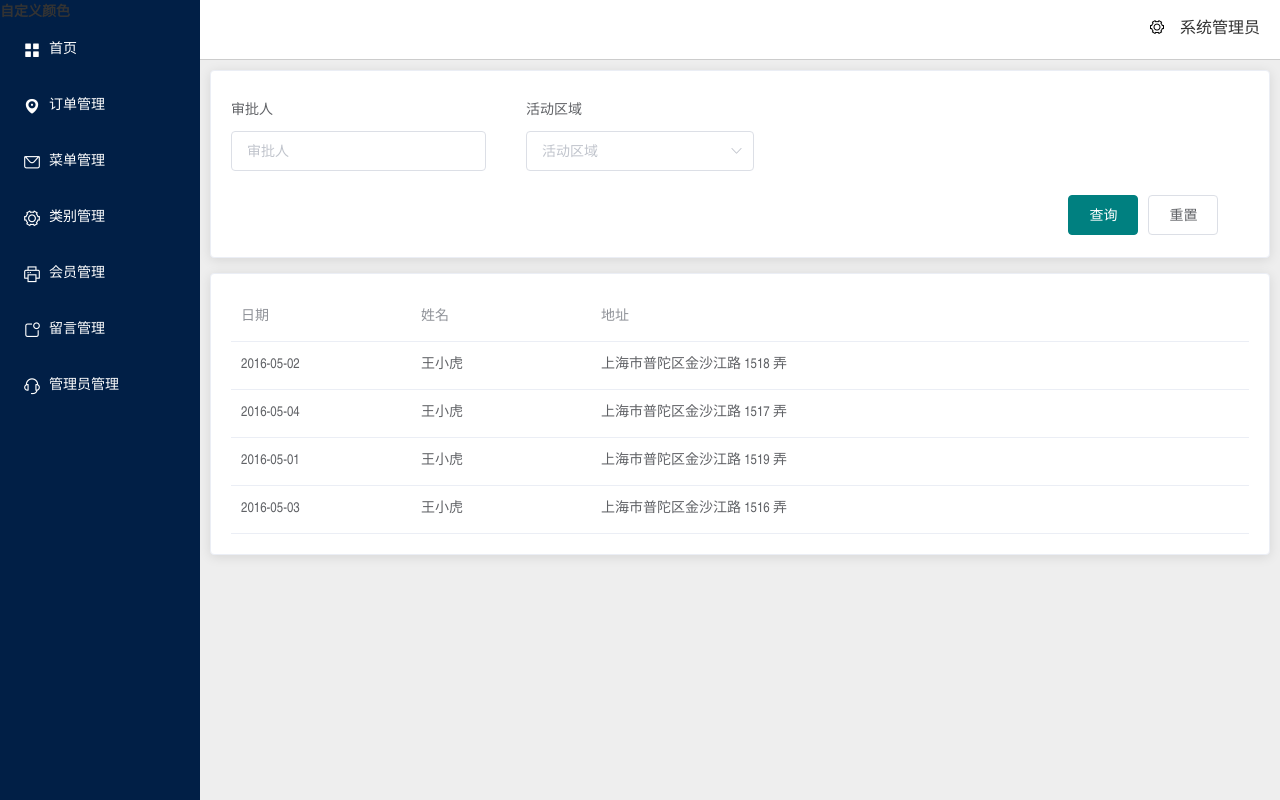
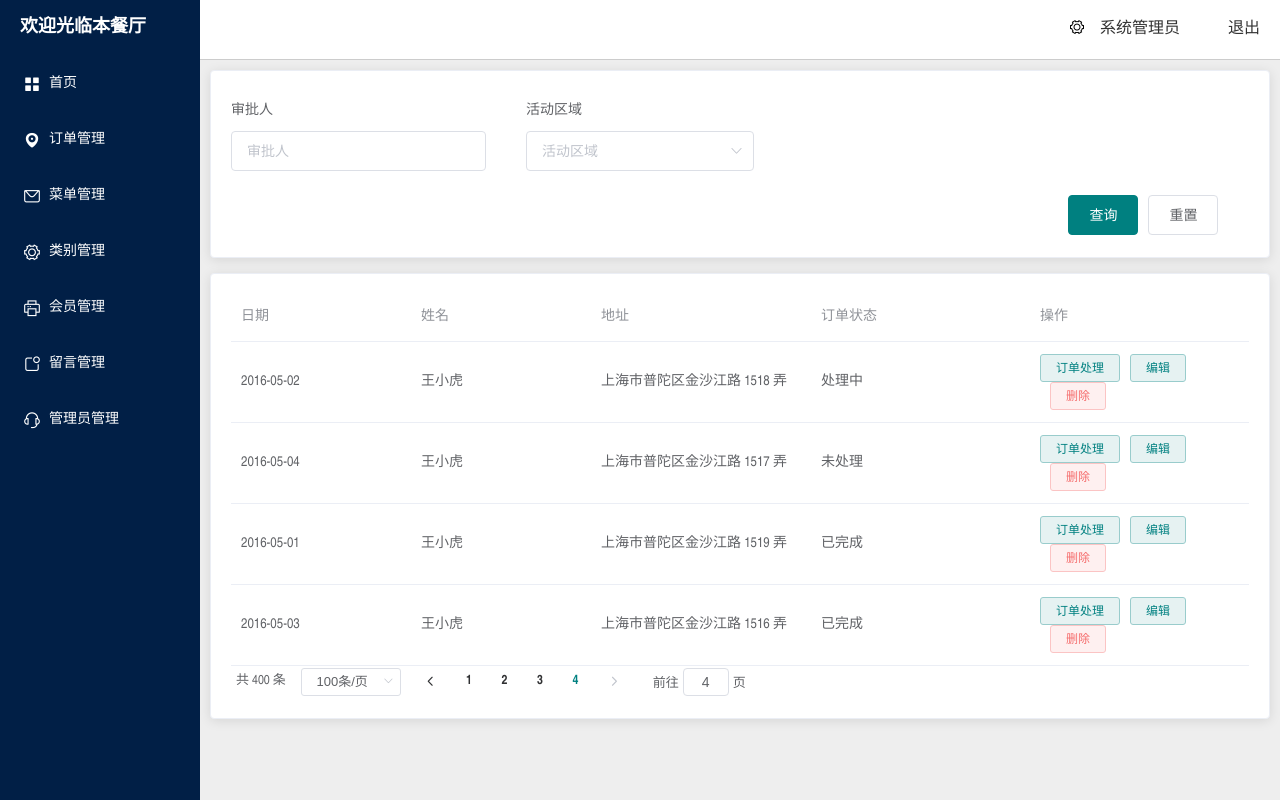
Before and after one commit to lyq20/project, a Vue app: page /orderList in a window 1280 px wide. Built offline with nearby package versions, Linux system fonts and the light colour scheme.

Commit message:
'订单弹框'

```diff
--- a/src/router.js
+++ b/src/router.js
@@ -8,12 +8,13 @@ export default new Router({
   base: process.env.BASE_URL,
   routes: [
     {
-      path: '/login',
+      path: '/Login',
       name: 'Login',
       component: () => import('./views/login.vue')
     },
     {
       path: '/',
+      redirect: 'home',
       name: 'Layout',
       component: () => import('./views/layout.vue'),
       children: [
--- a/src/views/Home/home.vue
+++ b/src/views/Home/home.vue
@@ -1,3 +1,17 @@
 <template>
-  <div>欢迎来到网上订餐管理系统</div>
+  <div>
+    <h1>欢迎来到网上订餐管理系统</h1>
+  </div>
 </template>
+<style lang="scss" scoped>
+div > h1 {
+  font-size: 40px;
+  width: 100%;
+  height: 100px;
+  color: #a5ccf4;
+  text-align: center;
+  line-height: 100px;
+  font-weight: 900;
+  margin-top: 30px;
+}
+</style>
--- a/src/views/layout.vue
+++ b/src/views/layout.vue
@@ -2,17 +2,18 @@
   <el-container style="height: 100%;">
     <el-aside width="200px" height="100%" style="background-color: #011f46">
       <el-col :span="24">
-        <h3>自定义颜色</h3>
+        <h3>欢迎光临本餐厅</h3>
         <el-menu
           router
           :default-active="$router.path"
           class="el-menu-vertical-demo"
           background-color="#011f46"
+          :unique-opened="true"
           text-color="#fff"
           active-text-color="#ffd04b"
         >
-        <!-- @open="handleOpen"
-          @close="handleClose" -->
+          <!-- @open="handleOpen"
+          @close="handleClose"-->
           <el-menu-item index="/home">
             <i class="el-icon-menu"></i>
             <span slot="title">首页</span>
@@ -50,10 +51,11 @@
           <i class="el-icon-setting" style="margin-right: 15px"></i>
           <el-dropdown-menu slot="dropdown">
             <el-dropdown-item>查看个人信息</el-dropdown-item>
-            <el-dropdown-item>退出账户</el-dropdown-item>
+            <el-dropdown-item @click="loginOut()">退出账户</el-dropdown-item>
           </el-dropdown-menu>
         </el-dropdown>
         <span>系统管理员</span>
+        <span>退出</span>
       </el-header>
       <el-main>
         <router-view/>
@@ -63,13 +65,27 @@
 </template>
 <script>
 export default {
-  name: "Home"
+  name: "Home",
+  methods: {
+    loginOut() {
+      this.$router.push({
+        path: "/login"
+      });
+    }
+  }
 };
 </script>
 <style lang="scss" scoped>
 #about {
   width: 100%;
   height: 100%;
+}
+h3 {
+  color: #fff;
+  height: 56px;
+  font-size: 18px;
+  padding: 0 20px;
+  line-height: 56px;
 }
 .el-header {
   background-color: #fff;
@@ -78,6 +94,15 @@ export default {
   i {
     font-size: 16px;
     color: #000 !important;
+  }
+  span {
+    display: inline-block;
+    text-align: right;
+    width: 80px;
+    cursor: pointer;
+  }
+  span:hover {
+    color: #a5ccf4;
   }
 }
 /deep/ .el-menu {
--- a/src/views/orderList/orderList.vue
+++ b/src/views/orderList/orderList.vue
@@ -7,8 +7,84 @@
         <el-table-column prop="date" label="日期" width="180"></el-table-column>
         <el-table-column prop="name" label="姓名" width="180"></el-table-column>
         <el-table-column prop="address" label="地址"></el-table-column>
+        <el-table-column prop="status" label="订单状态"></el-table-column>
+        <el-table-column label="操作">
+          <template slot-scope="scope">
+            <el-button size="mini" type="primary" plain @click="orderProcess(scope.row.id)">订单处理</el-button>
+            <el-button
+              size="mini"
+              type="primary"
+              plain
+              @click="handleEdit(scope.$index, scope.row)"
+            >编辑</el-button>
+            <el-button
+              size="mini"
+              type="danger"
+              plain
+              @click="handleDelete(scope.$index, scope.row)"
+            >删除</el-button>
+          </template>
+        </el-table-column>
       </el-table>
+      <div class="block" text-align="right">
+        <el-pagination
+          @size-change="handleSizeChange"
+          @current-change="handleCurrentChange"
+          :current-page="currentPage4"
+          :page-sizes="[100, 200, 300, 400]"
+          :page-size="100"
+          layout="total, sizes, prev, pager, next, jumper"
+          :total="400"
+        ></el-pagination>
+      </div>
     </el-card>
+    <el-dialog title="订单处理" :visible.sync="dialogOrderProce" width="35%">
+      <el-form :model="dialogFormData">
+        <el-form-item label="客户姓名" label-width="80px">
+          <el-input v-model="dialogFormData.name" autocomplete="off"></el-input>
+        </el-form-item>
+        <el-form-item label="订单类型" label-width="80px">
+          <el-input v-model="dialogFormData.style" autocomplete="off"></el-input>
+        </el-form-item>
+        <el-form-item label="地址" label-width="80px" :disabled="true">
+          <el-input v-model="dialogFormData.phone" autocomplete="off"></el-input>
+        </el-form-item>
+        <el-form-item label="订单状态" label-width="80px">
+          <el-select v-model="dialogFormData.status" placeholder="请选择状态">
+            <el-option label="未接单" value="1"></el-option>
+            <el-option label="处理中" value="2"></el-option>
+            <el-option label="已完成" value="3"></el-option>
+          </el-select>
+        </el-form-item>
+      </el-form>
+      <div slot="footer" class="dialog-footer">
+        <el-button @click="dialogClose">取 消</el-button>
+        <el-button type="primary" @click="dialogSure">确 定</el-button>
+      </div>
+    </el-dialog>
+    <el-dialog title="订单编辑" :visible.sync="dialogOrderEditor" width="35%">
+      <el-form :model="dialogFormDataEditor" class="editor">
+        <el-form-item label="客户姓名" label-width="80px">
+          <el-input v-model="dialogFormDataEditor.name" autocomplete="off"></el-input>
+        </el-form-item>
+        <el-form-item label="联系方式" label-width="80px">
+          <el-input v-model="dialogFormDataEditor.phone" autocomplete="off"></el-input>
+        </el-form-item>
+        <el-form-item label="订单类型" label-width="80px">
+          <el-select v-model="dialogFormDataEditor.style" placeholder="请选择订单类型">
+            <el-option label="红烧排骨" value="paigu"></el-option>
+            <el-option label="葱爆羊肉" value="yangrou"></el-option>
+          </el-select>
+        </el-form-item>
+        <el-form-item label="详细地址" label-width="80px">
+          <el-input v-model="dialogFormDataEditor.address" autocomplete="off"></el-input>
+        </el-form-item>
+      </el-form>
+      <div slot="footer" class="dialog-footer">
+        <el-button @click="dialogClose">取 消</el-button>
+        <el-button type="primary" @click="dialogSure">确 定</el-button>
+      </div>
+    </el-dialog>
   </div>
 </template>
 <script>
@@ -20,29 +96,101 @@ export default {
   },
   data() {
     return {
+      currentPage1: 5,
+      currentPage2: 5,
+      currentPage3: 5,
+      currentPage4: 4,
+      dialogOrderProce: false, // 订单处理弹框
+      dialogOrderEditor: false, // 订单编辑弹框
       tableData: [
         {
+          id: "1",
           date: "2016-05-02",
           name: "王小虎",
-          address: "上海市普陀区金沙江路 1518 弄"
+          address: "上海市普陀区金沙江路 1518 弄",
+          status: "处理中"
         },
         {
+          id: "2",
           date: "2016-05-04",
           name: "王小虎",
-          address: "上海市普陀区金沙江路 1517 弄"
+          address: "上海市普陀区金沙江路 1517 弄",
+          status: "未处理"
         },
         {
+          id: "3",
           date: "2016-05-01",
           name: "王小虎",
-          address: "上海市普陀区金沙江路 1519 弄"
+          address: "上海市普陀区金沙江路 1519 弄",
+          status: "已完成"
         },
         {
+          id: "4",
           date: "2016-05-03",
           name: "王小虎",
-          address: "上海市普陀区金沙江路 1516 弄"
+          address: "上海市普陀区金沙江路 1516 弄",
+          status: "已完成"
         }
-      ]
+      ],
+      dialogFormData: {
+        name: "",
+        phone: "",
+        address: "",
+        style: '',
+        status: ""
+      },
+      dialogFormDataEditor: {
+        name: "",
+        phone: "",
+        address: "",
+        style: '',
+        status: ""
+      }
     };
+  },
+  methods: {
+    handleSizeChange(val) {
+      console.log(`每页 ${val} 条`);
+    },
+    handleCurrentChange(val) {
+      console.log(`当前页: ${val}`);
+    },
+    // 订单处理
+    orderProcess() {
+      this.dialogOrderProce = true;
+    },
+    // 订单处理弹框确认
+    dialogSure() {
+      let params = {}
+
+    },
+    // 弹框取消
+    dialogClose() {},
+    // 订单编辑
+    handleEdit() {
+      this.dialogOrderEditor = true;
+    },
+    // 订单编辑确认事件
+    // 删除
+    handleDelete(index) {
+      console.log(index);
+    }
   }
 };
 </script>
+<style lang="scss" scoped>
+.el-form-item {
+  /deep/ .el-form-item__label {
+    text-align: left;
+  }
+  .el-select {
+    width: 100%;
+  }
+}
+/deep/ .el-dialog__body {
+  padding: 30px 30px 15px;
+}
+/deep/ .el-dialog__footer {
+  padding: 0 30px 20px;
+}
+</style>
```
